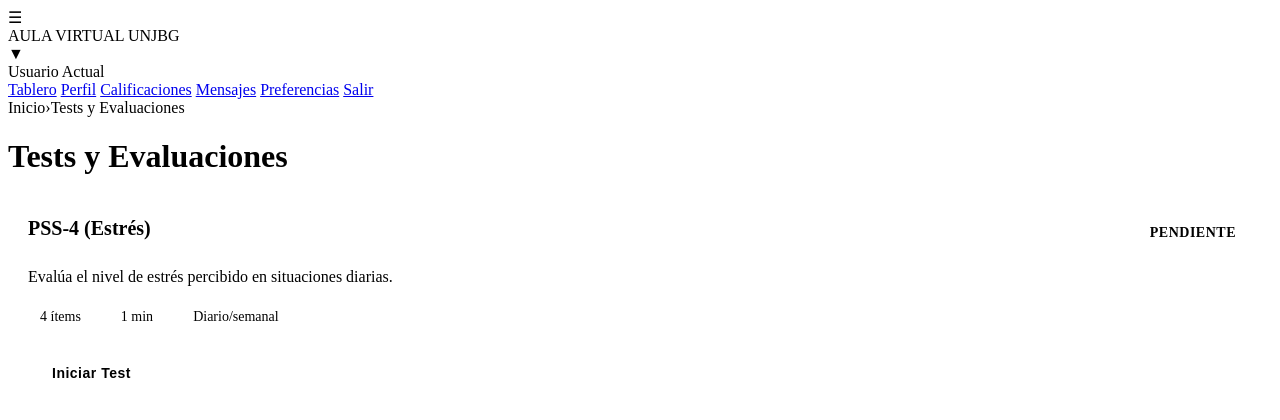
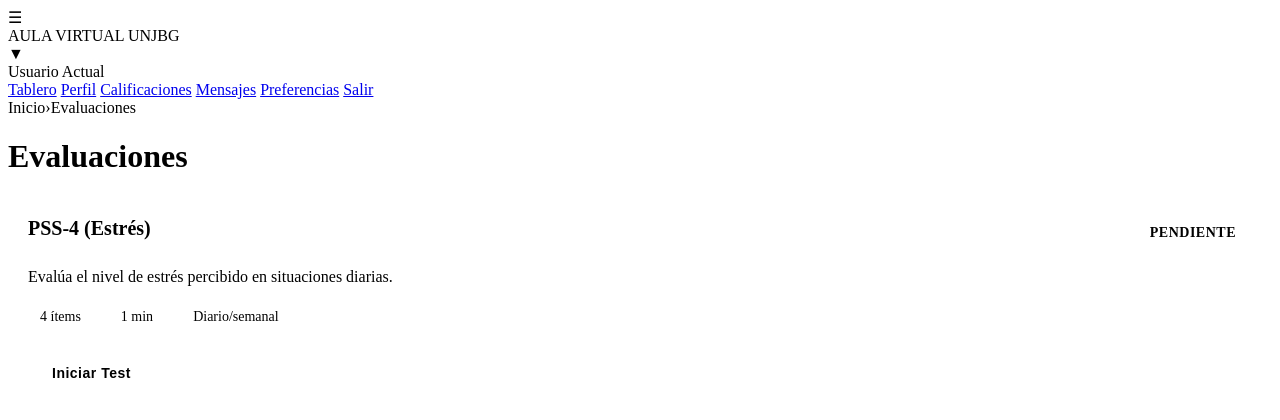
Before and after one commit to jorian101/unimind, a PHP site: template views/estudiante/tests.php in a window 1280 px wide. Shown: the top 420 px of the page. Run offline with PHP 8.4, Linux system fonts and the light colour scheme; the template is opened without the code that fills it, so the values that code supplies are empty.

Commit message:
feat: cambiar nombre de páginas

```diff
--- a/utils/sidebar-config.php
+++ b/utils/sidebar-config.php
@@ -26,8 +26,8 @@ function getSidebarConfig($role, $currentPage = null) {
             'title' => 'UniMind Estudiante',
             'menu' => [
                 ['icon' => 'fas fa-home', 'label' => 'Dashboard', 'page' => 'dashboard'],
-                ['icon' => 'fas fa-clipboard-list', 'label' => 'Tests y evaluaciones', 'page' => 'tests'],
-                ['icon' => 'fas fa-clipboard-list', 'label' => 'Historial de tests', 'page' => 'historial'],
+                ['icon' => 'fas fa-clipboard-list', 'label' => 'Evaluaciones', 'page' => 'tests'],
+                ['icon' => 'fas fa-clipboard-list', 'label' => 'Historial de evaluaciones', 'page' => 'historial'],
                 ['icon' => 'fas fa-lightbulb', 'label' => 'Recomendaciones', 'page' => 'recomendaciones'],
                 ['icon' => 'fas fa-calendar-alt', 'label' => 'Calendario de citas', 'page' => 'calendario-citas'],
             ],
--- a/views/estudiante/historial.php
+++ b/views/estudiante/historial.php
@@ -1,6 +1,6 @@
 <?php
 require_once dirname(__DIR__) . '/./pageHeader.php';
-renderPageHeader('Historial de Evaluaciones', ['Dashboard', 'Historial de Evaluaciones']);
+renderPageHeader('Historial de evaluaciones', ['Dashboard', 'Historial de evaluaciones']);
 ?>
 <link rel="stylesheet" href="views/estudiante/historial.css?v=<?php echo time(); ?>">
 <link rel="stylesheet" href="https://cdnjs.cloudflare.com/ajax/libs/font-awesome/6.0.0/css/all.min.css">
--- a/views/estudiante/tests.php
+++ b/views/estudiante/tests.php
@@ -1,6 +1,6 @@
 <?php
 require_once dirname(__DIR__) . '/./pageHeader.php';
-renderPageHeader('Tests y Evaluaciones', ['Inicio', 'Tests y Evaluaciones']);
+renderPageHeader('Evaluaciones', ['Inicio', 'Evaluaciones']);
 ?>
 <link rel="stylesheet" href="views/estudiante/tests.css?v=<?php echo time(); ?>">
 <div class="tests-list">
```
